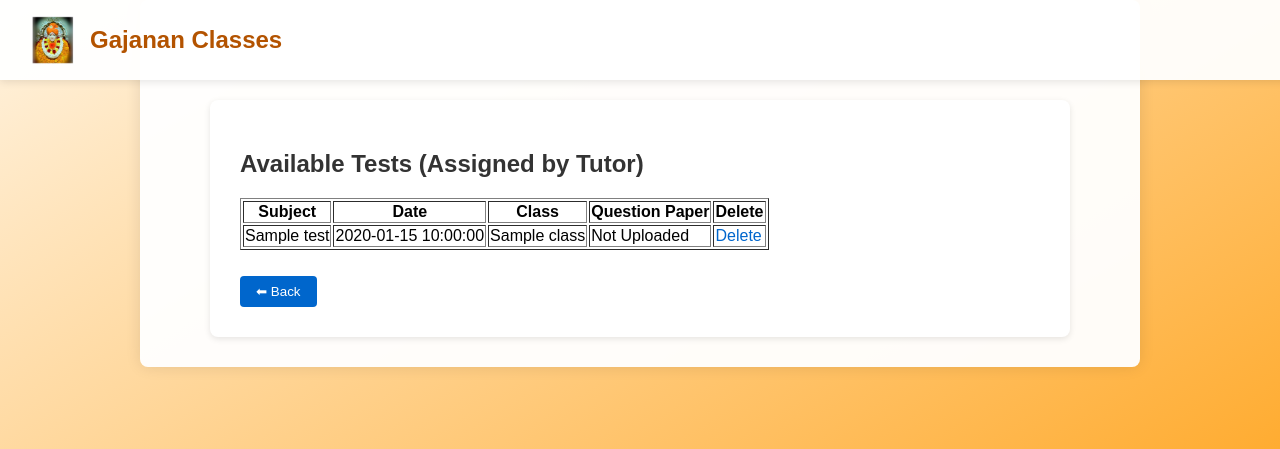
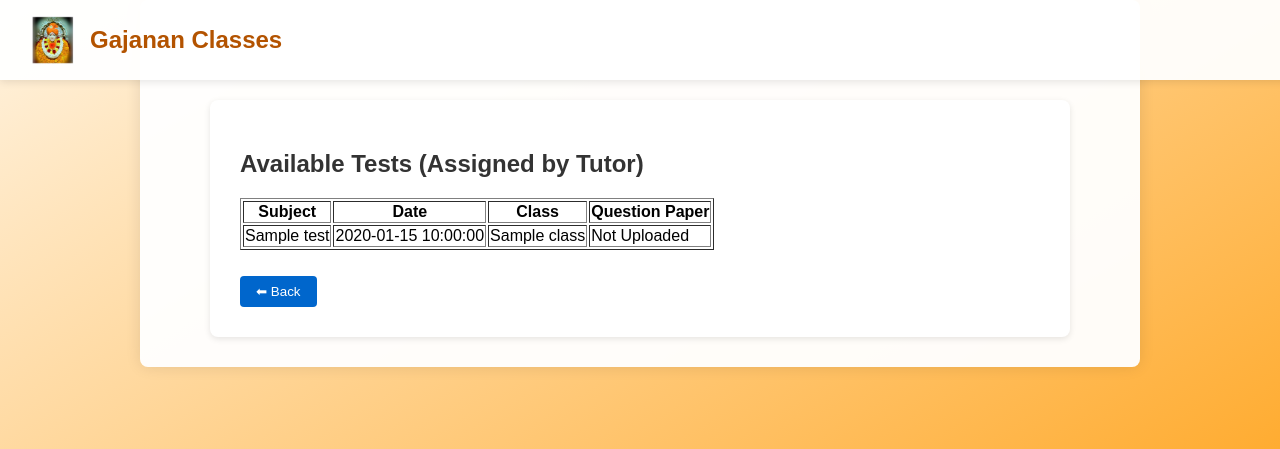
Before and after one commit to HritikWani/sanskrit-tutor, a Flask app: template templates/student/tests.html in a window 1280 px wide. Shown: the top 449 px of the page. Run offline with Flask 3, Linux system fonts and the light colour scheme; the template is opened without the code that fills it: most values are stand-ins (such as "Sample title", 1, 10 or a date in 2020).

```diff
--- a/templates/student/tests.html
+++ b/templates/student/tests.html
@@ -21,7 +21,6 @@
         <th>Date</th>
         <th>Class</th>
         <th>Question Paper</th>
-        <th>Delete</th>
       </tr>
 
       {% for t in tests %}
@@ -36,9 +35,6 @@
             Not Uploaded
           {% endif %}
         </td>
-        <td>
-          <a href="/admin/delete-test/{{ t._id }}" onclick="return confirm('Are you sure you want to delete this test?')">Delete</a>
-        </td>
       </tr>
       {% endfor %}
     </table>
```
